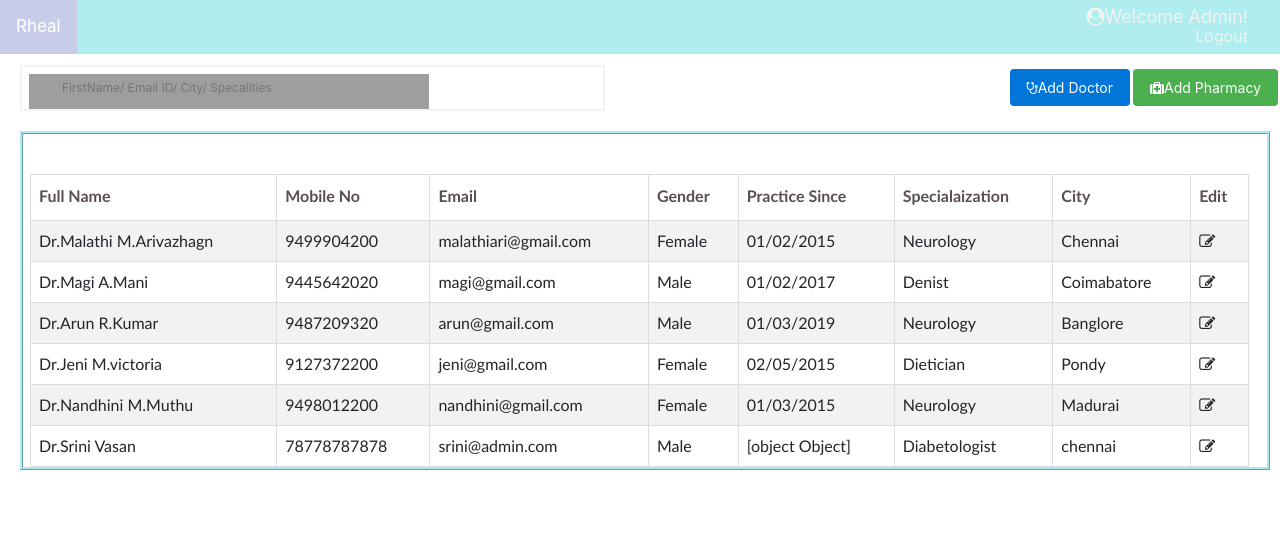
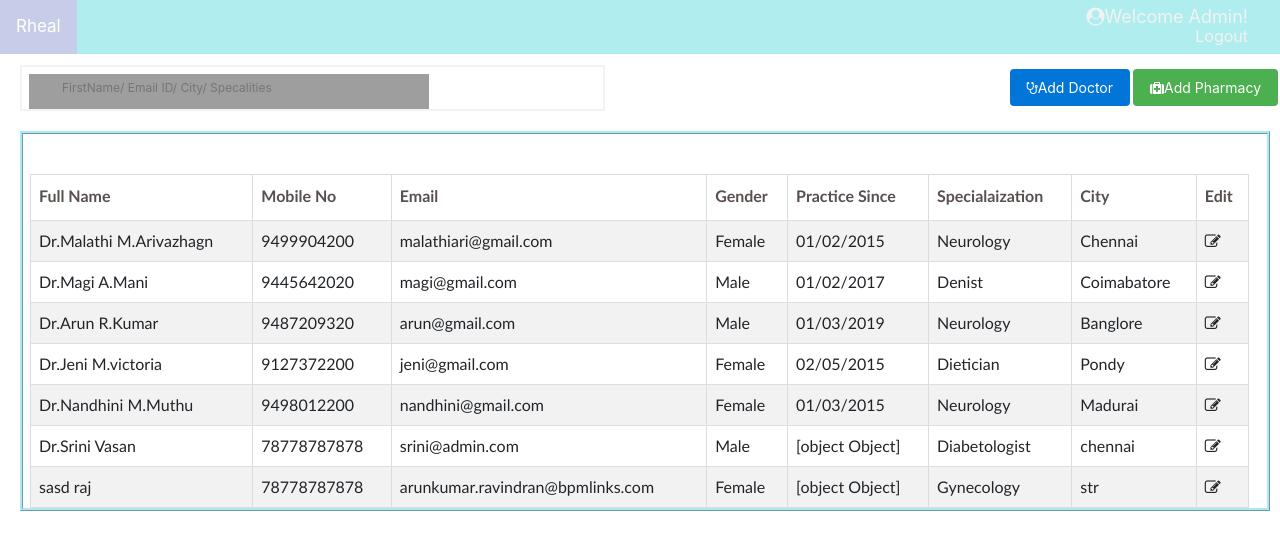
Before and after one commit to Arunkumarravindran/Bpm-Angular-Handson, an Angular app: page /displayDetails in a window 1280 px wide. Shown: the top 550 px of the page. Built offline with nearby package versions, Linux system fonts and the light colour scheme; data requests are answered from the project's data file; grey boxes are pictures that could not be loaded.

Commit message:
upate edit table

```diff
--- a/db.json
+++ b/db.json
@@ -74,6 +74,26 @@
       },
       "city": "chennai",
       "id": 6
+    },
+    {
+      "firstName": "sasd",
+      "lastName": "raj",
+      "specialization": "Gynecology",
+      "gender": "Female",
+      "email": "arunkumar.ravindran@bpmlinks.com",
+      "mobileNo": "78778787878",
+      "dateOfBirth": {
+        "year": 2020,
+        "month": 3,
+        "day": 31
+      },
+      "practiceSince": {
+        "year": 2020,
+        "month": 4,
+        "day": 23
+      },
+      "city": "str",
+      "id": 7
     }
   ]
 }
--- a/src/app/get-doctor-details.service.ts
+++ b/src/app/get-doctor-details.service.ts
@@ -22,6 +22,14 @@ private_url:string="http://localhost:3000/doctorList";
         return "success";
       }));
 }
+
+updateDoctor(data) {
+  return this.http.put(this.saveDoctorUrl, data).pipe(retry(2),
+  catchError(this.handleError)
+  , map(responseBody => {
+      return "success";
+    }));
+}
 handleError(error: HttpErrorResponse) {
 console.log("Error Handling Works");
 return throwError(error);
--- a/src/components/details_Table/details_Table.component.html
+++ b/src/components/details_Table/details_Table.component.html
@@ -40,7 +40,7 @@
       <td>{{ doctor.practiceSince }}</td>
       <td>{{ doctor.specialization }}</td>
       <td>{{ doctor.city }}</td>
-      <td><i class="fa fa-edit" aria-hidden="true"></i></td>
+      <td><a  (click) = "getId($event)"><i class="fa fa-edit" aria-hidden="true"></i></a></td>
     </tr>
   </table>
 </div>
--- a/src/components/details_Table/details_Table.component.ts
+++ b/src/components/details_Table/details_Table.component.ts
@@ -30,4 +30,7 @@ export class Details_TableComponent implements OnInit {
   open(content) {
     this.modalService.open(content, { ariaLabelledBy: "modal-basic-title" });
   }
+  getId(e){
+console.log(e)
+  }
 }
--- a/src/components/doctor-details-form/doctor-details-form.component.html
+++ b/src/components/doctor-details-form/doctor-details-form.component.html
@@ -7,7 +7,7 @@
                   type="button"
                   class="close"
                   aria-label="Close"
-                  (click)="close(content)"
+                  (click)="close()"
                 >
                   <span aria-hidden="true">&times;</span>
                 </button>
```
